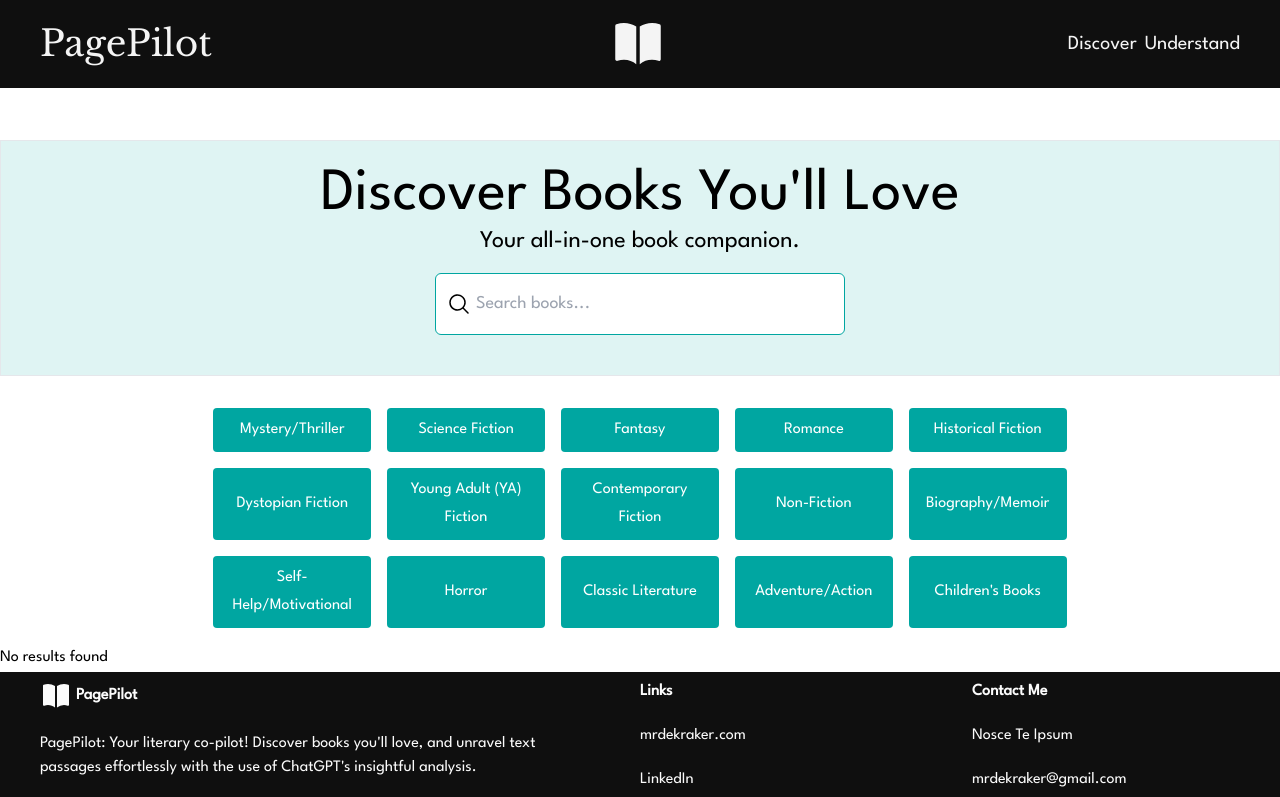
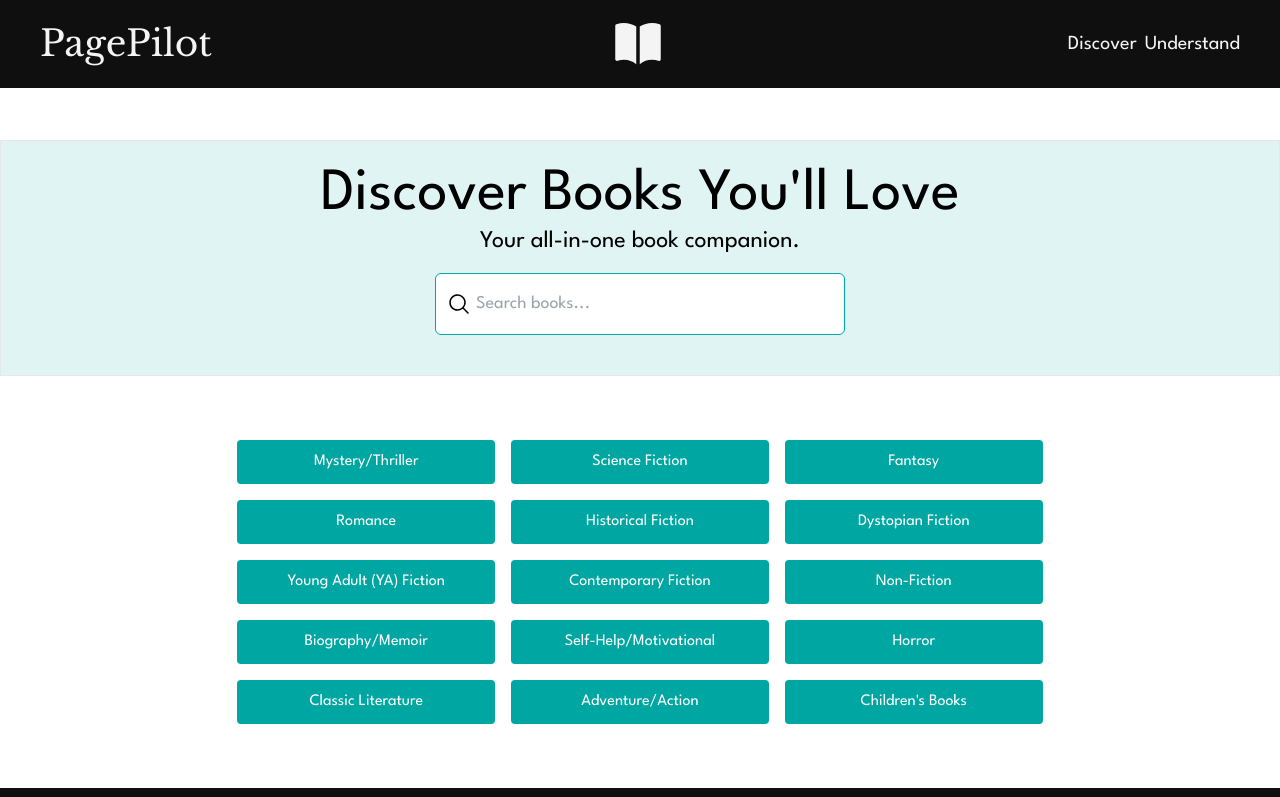
Before and after one commit to mrdekraker/PagePilot, a Next.js app in the folder page-pilot/: page / in a window 1280 px wide. Shown: the top 797 px of the page. Built offline with nearby package versions, Linux system fonts and the light colour scheme.

Commit message:
ready to start discover.tsx

```diff
--- a/page-pilot/app/components/Genre.tsx
+++ b/page-pilot/app/components/Genre.tsx
@@ -1,4 +1,5 @@
 import React from 'react';
+import Link from 'next/link';
 
 interface GenreProps {
   selectedGenre: string | null;
@@ -25,8 +26,9 @@ const genres = [
 
 const Genre: React.FC<GenreProps> = ({ selectedGenre, onSelectGenre }) => {
   return (
-    <div className="grid grid-cols-5 gap-4 justify-items-center mb-4">
+    <div className="grid gird-cols-1 sm:grid-cols-2 md:grid-cols-3 lg:grid-cols-4 xl:grid-cols-5 gap-4 justify-items-center">
       {genres.map((genre, index) => (
+        <Link className="w-full" href={`/discover?genre=${encodeURIComponent(genre)}`} passHref>
         <button
           key={index}
           className={`w-full bg-ocean-blue text-white px-4 py-2 rounded hover:bg-ocean-deep ${
@@ -35,7 +37,8 @@ const Genre: React.FC<GenreProps> = ({ selectedGenre, onSelectGenre }) => {
           onClick={() => onSelectGenre(genre)}
         >
           {genre}
-        </button>
+          </button>
+        </Link>
       ))}
     </div>
   );
--- a/page-pilot/app/components/SearchBar.tsx
+++ b/page-pilot/app/components/SearchBar.tsx
@@ -30,7 +30,7 @@ const SearchBar: React.FC<SearchBarProps> = ({ onSearch }) => {
   }, [query]);
 
   const fetchBooks = async () => {
-    const apiKey = 'AIzaSyBkUc-7VeSGBQ9MWzMKUG2SQZcwifJVOJk'; // Replace with your actual API key
+    const apiKey = process.env.NEXT_PUBLIC_GOOGLE_BOOKS_API_KEY;
     const url = `https://www.googleapis.com/books/v1/volumes?q=${query}&key=${apiKey}`;
 
     try {
@@ -63,7 +63,7 @@ const SearchBar: React.FC<SearchBarProps> = ({ onSearch }) => {
 
   return (
     <div className="flex items-center justify-center my-4">
-      <div className="w-1/3 relative">
+      <div className="sm:w-1/3 relative">
         <MagnifyingGlassIcon className="w-6 h-6 absolute left-3 top-1/2 transform -translate-y-1/2" />
         <input
           name="search"
@@ -72,6 +72,7 @@ const SearchBar: React.FC<SearchBarProps> = ({ onSearch }) => {
           value={query}
           onChange={handleInputChange}
           onKeyPress={handleKeyPress}
+          autoComplete="off"
           className="w-full py-4 pl-10 px-6 text-lg text-gray-700 border border-ocean-blue rounded-md focus:outline-none focus:ring-1 focus:ring-ocean-deep"
         />
         {suggestions.length > 0 && (
--- a/page-pilot/app/page.tsx
+++ b/page-pilot/app/page.tsx
@@ -3,10 +3,10 @@
 import React, { useState } from 'react';
 import Link from 'next/link';
 import SearchBar from './components/SearchBar';
-import Results from './components/Results';
 import Genre from './components/Genre';
 
 export default function Home() {
+  // const router = useRouter();
   const [searchResults, setSearchResults] = useState<any[]>([]); // State to store search results
   const [selectedGenre, setSelectedGenre] = useState<string>(''); // State to store selected genre
 
@@ -18,7 +18,8 @@ export default function Home() {
   // Function to update selected genre
   const handleSelectGenre = (genre: string) => {
     setSelectedGenre(genre);
-  // ...
+
+    // router.push(`/discover?genre=${encodeURIComponent(genre)}`);
 };
 
   return (
@@ -26,19 +27,15 @@ export default function Home() {
       <div className="border bg-ocean-surf text-center my-8 p-6">
         <h1 className="text-6xl">Discover Books You'll Love</h1>
         <p className="text-2xl">Your all-in-one book companion.</p>
-        <SearchBar onSearch={handleSearch} /> {/* Pass the onSearch function */}
+        <SearchBar onSearch={handleSearch} />
       </div>
 
-      <div className="w-2/3 mx-auto">
+      <div className="w-2/3 mx-auto items-center sm:my-10 sm:p-6">
         <Genre
           selectedGenre={selectedGenre}
           onSelectGenre={handleSelectGenre}
         />
       </div>
-
-      <div>
-        <Results results={searchResults} /> {/* Pass the search results to the Results component */}
-      </div>
     </main>
   );
 }
```
